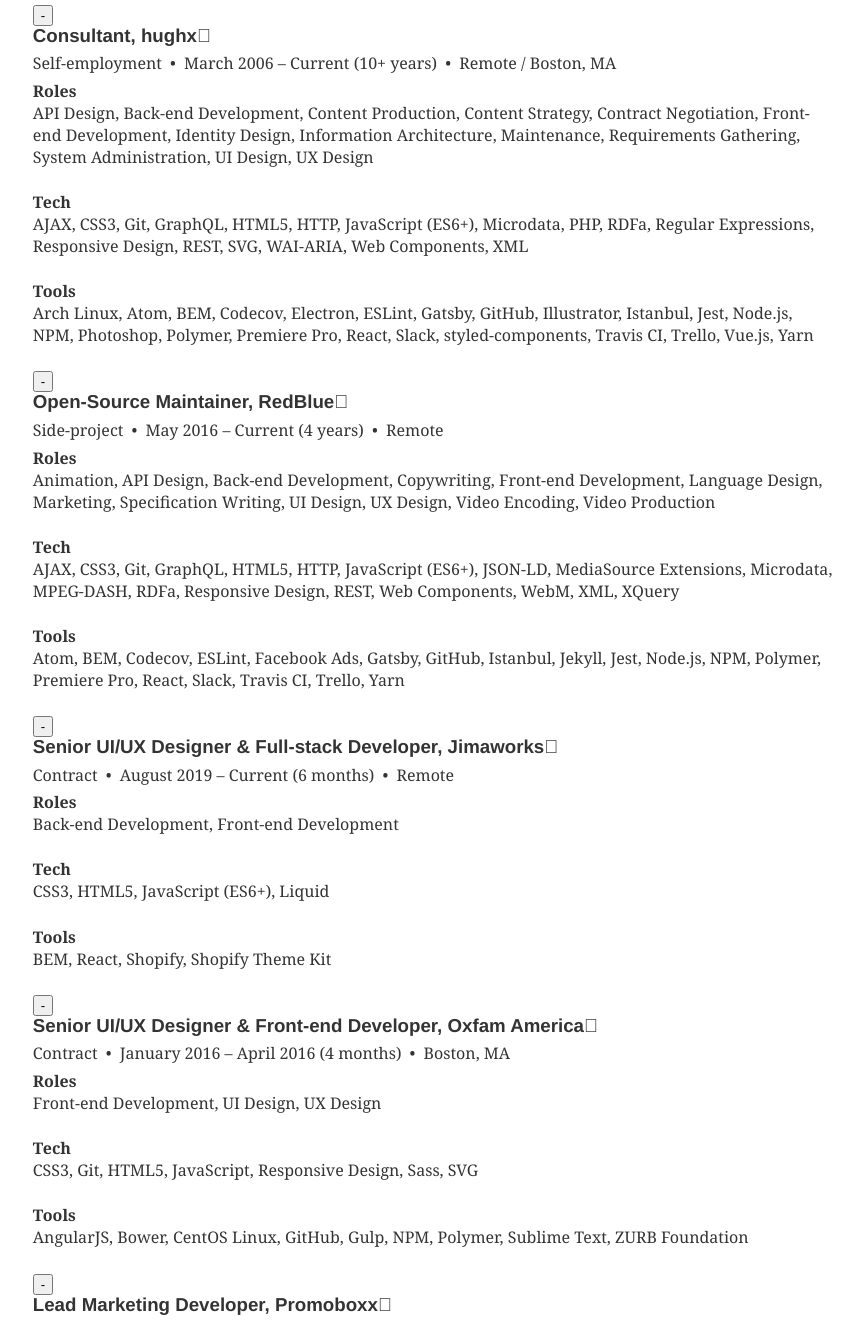
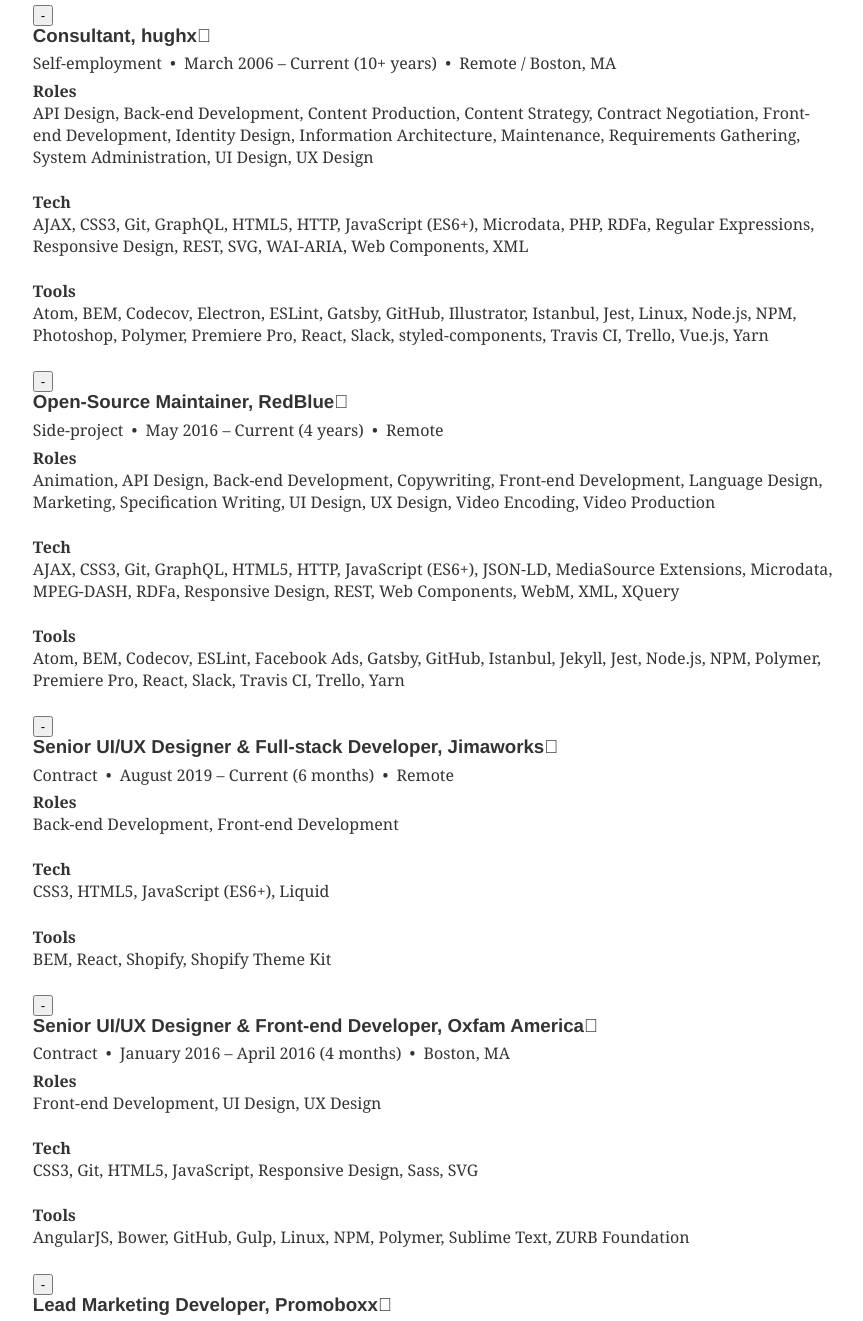
Before and after one commit to hguiney/resume, a Gatsby site: page / in a window 1280 px wide. Shown: the part 3983-5304 px from the top of the page, without its empty margins (207-1070 px from the left). Built offline with nearby package versions, Linux system fonts and the light colour scheme; Gatsby itself is replaced by a stand-in of ours; some packages are replaced by stand-ins of ours; what typography-theme-us-web-design-standards would draw is missing.

Commit message:
Genericize Linux skills

```diff
--- a/content/experience/hughx/index.md
+++ b/content/experience/hughx/index.md
@@ -60,7 +60,7 @@
   'Photoshop',
   'Illustrator',
   'Premiere Pro',
-  'Arch Linux',
+  'Linux', # 'Arch Linux',
   'styled-components',
   'Slack',
   'Trello',
--- a/content/experience/oxfam-america/index.md
+++ b/content/experience/oxfam-america/index.md
@@ -31,6 +31,6 @@
   'Bower',
   'Gulp',
   'Sublime Text 3',
-  'CentOS Linux'
+  'Linux', # 'CentOS Linux'
 ]
 ---
--- a/content/experience/vendate/index.md
+++ b/content/experience/vendate/index.md
@@ -43,7 +43,7 @@
   'Grunt',
   'Bower',
   'Sublime Text 2',
-  'CentOS Linux'
+  'Linux', # 'CentOS Linux',
 ]
 ---
 
```
